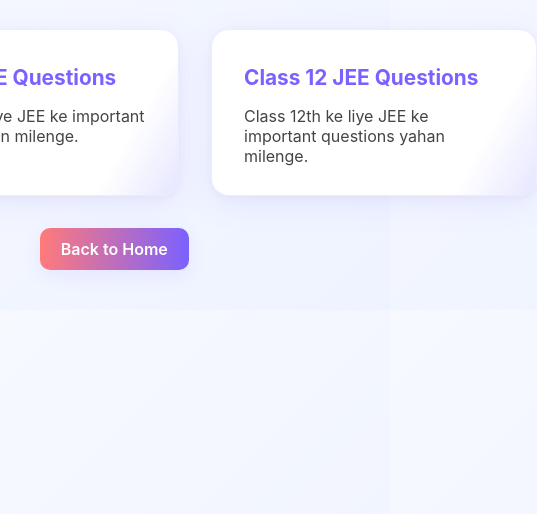
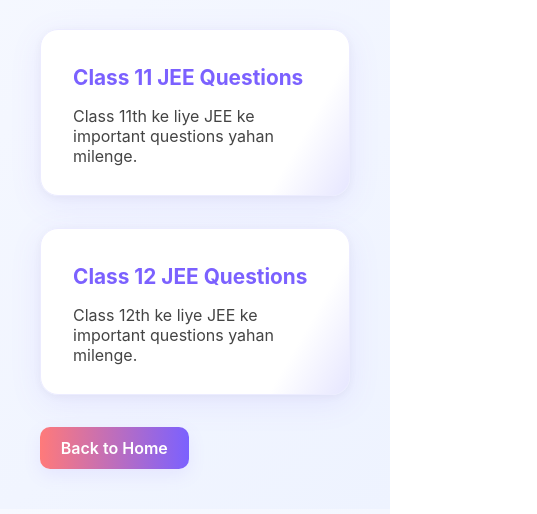
Before and after one commit to sohanravi/giftwins, a plain HTML site: page jee-mains.html in a window 390 px wide. Shown: the part 254-768 px from the top of the page, 537 px wide, since content can reach past the window. Drawn offline with Linux system fonts and the light colour scheme.

Commit message:
Enhance responsive design for grid and card components; adjust layout for better mobile usability and accessibility.

```diff
--- a/jee-mains.css
+++ b/jee-mains.css
@@ -1,3 +1,23 @@
+.grid {
+	display: flex;
+	gap: 2rem;
+	justify-content: center;
+	margin-top: 2.5rem;
+	flex-wrap: wrap;
+}
+@media (max-width: 700px) {
+	.grid {
+		flex-direction: column;
+		align-items: center;
+		gap: 1.2rem;
+	}
+	.card {
+		min-width: 220px;
+		max-width: 98vw;
+		width: 100%;
+		box-sizing: border-box;
+	}
+}
 
 body {
 	background: linear-gradient(135deg,#f7f9ff 0%, #eef3ff 100%);
```
